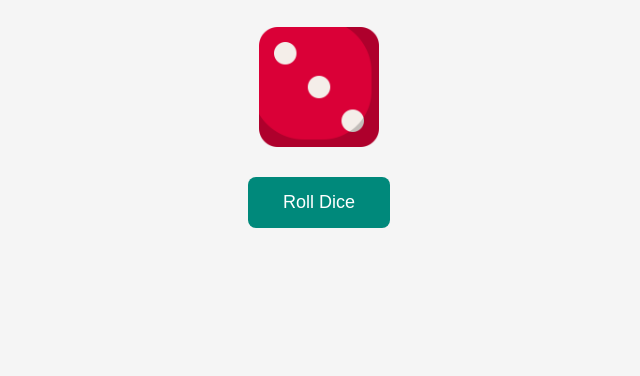
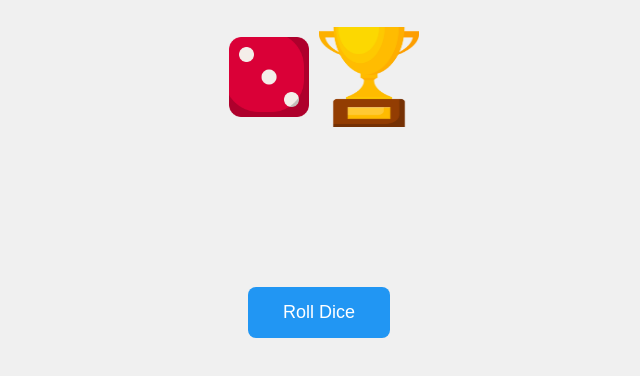
Before and after one commit to riderz-verse/riderz_verse_portfolio, a plain HTML site: page public/dice_roller.html in a window 1280 px wide. Both pictures are taken after a click on the button "Roll Dice". Shown: the part 130-506 px from the top of the page, without its empty margins (321-961 px from the left). Drawn offline with Linux system fonts and the light colour scheme.

Commit message:
Update dice_roller.html

```diff
--- a/public/dice_roller.html
+++ b/public/dice_roller.html
@@ -8,70 +8,126 @@
     body {
       font-family: Arial, sans-serif;
       text-align: center;
+      background: #f0f0f0;
       padding-top: 60px;
-      background: #f5f5f5;
     }
 
-    .dice-container {
-      width: 120px;
-      height: 120px;
+    .roller-container {
+      position: relative;
+      width: 200px;
+      height: 200px;
       margin: 30px auto;
-      position: relative;
     }
 
-    .dice-container img {
-      width: 100%;
-      height: 100%;
-      object-fit: contain;
+    .bucket {
+      width: 50%;
+      height: 50%;
+      position: absolute;
+      z-index: 2;
+      top: 0;
+      right: 0;
       transition: transform 0.3s;
     }
 
-    .rolling img {
-      animation: spin 0.6s linear infinite;
+    .dice {
+      width: 80px;
+      height: 80px;
+      position: absolute;
+      top: 10px;
+      left: 10px;
+      z-index: 1;
+      object-fit: contain;
     }
 
-    @keyframes spin {
+    .shaking {
+      animation: shake 1s ease-in-out;
+    }
+
+.dice-anim {
+  animation: diceRoll 0.6s ease-in-out forwards;
+}
+
+@keyframes diceRoll {
+  0% {
+    transform: rotate(0deg) scale(1);
+  }
+  50% {
+    transform: rotate(360deg) scale(1.2);  /* Rotate and increase size a bit */
+  }
+  100% {
+    transform: rotate(0deg) scale(1); /* Return to normal size */
+  }
+}
+
+    @keyframes shake {
       0%   { transform: rotate(0deg);   }
-      100% { transform: rotate(360deg); }
+      25%  { transform: rotate(10deg);  }
+      50%  { transform: rotate(-10deg); }
+      75%  { transform: rotate(10deg);  }
+      100% { transform: rotate(0deg);   }
     }
 
     button {
+      margin-top: 30px;
       padding: 15px 35px;
       font-size: 18px;
-      cursor: pointer;
-      background-color: #00897b;
+      background-color: #2196f3;
       color: white;
       border: none;
       border-radius: 8px;
-      transition: background-color 0.3s;
+      cursor: pointer;
     }
 
     button:hover {
-      background-color: #00695c;
+      background-color: #0b7dda;
     }
   </style>
 </head>
 <body>
   <h1>🎲 Dice Roller</h1>
-  <div class="dice-container" id="diceContainer">
-    <img id="diceImage" src="../assets/images/dice1.png" alt="Dice">
+
+  <div class="roller-container">
+    <img src="../assets/images/roller2.png" class="bucket" id="bucket" alt="Bucket" height="50" width="50"/>
+    <img src="../assets/images/dice1.png" class="dice" id="diceImage"  alt="Dice" />
   </div>
+
   <button onclick="rollDice()">Roll Dice</button>
 
   <script>
     const diceImage = document.getElementById("diceImage");
-    const diceContainer = document.getElementById("diceContainer");
+    const bucket = document.getElementById("bucket");
 
     function rollDice() {
-      diceContainer.classList.add("rolling");
+      bucket.classList.add("shaking");
 
       setTimeout(() => {
         const randomNumber = Math.floor(Math.random() * 6) + 1;
         diceImage.src = `../assets/images/dice${randomNumber}.png`;
-        diceContainer.classList.remove("rolling");
+        bucket.classList.remove("shaking");
       }, 1000);
     }
+const rollerContainer = document.getElementById("rollerContainer");
+
+function rollDice() {
+  bucket.classList.add("shaking");
+
+  setTimeout(() => {
+    // After shaking, roll the dice
+    const randomNumber = Math.floor(Math.random() * 6) + 1;
+    diceImage.src = `../assets/images/dice${randomNumber}.png`;
+
+    // Add dice animation class after bucket shake
+    diceImage.classList.add("dice-anim");
+
+    bucket.classList.remove("shaking");
+
+    // Remove the dice animation class after it completes to reset
+    setTimeout(() => {
+      diceImage.classList.remove("dice-anim");
+    }, 600); // matches the animation duration
+  }, 1000); // Matches bucket shaking time
+}
+
   </script>
-
 </body>
 </html>
```
